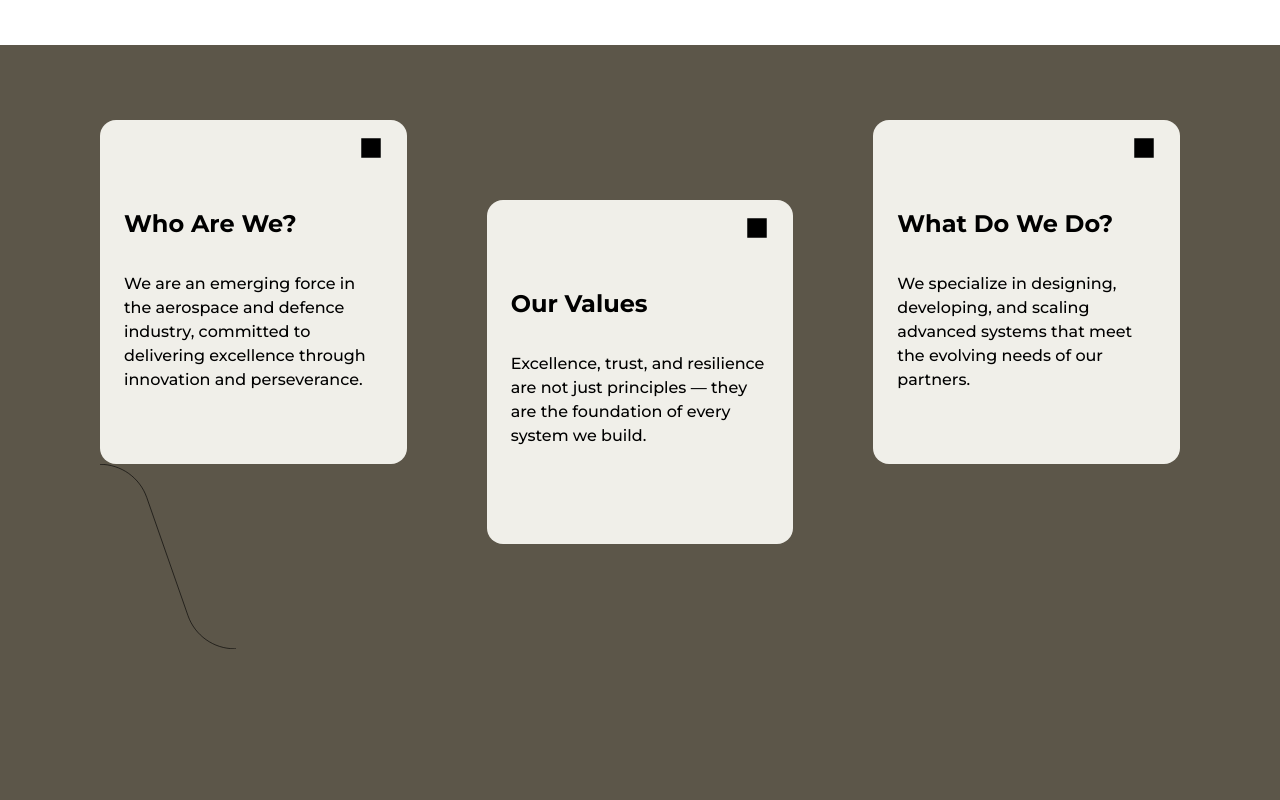
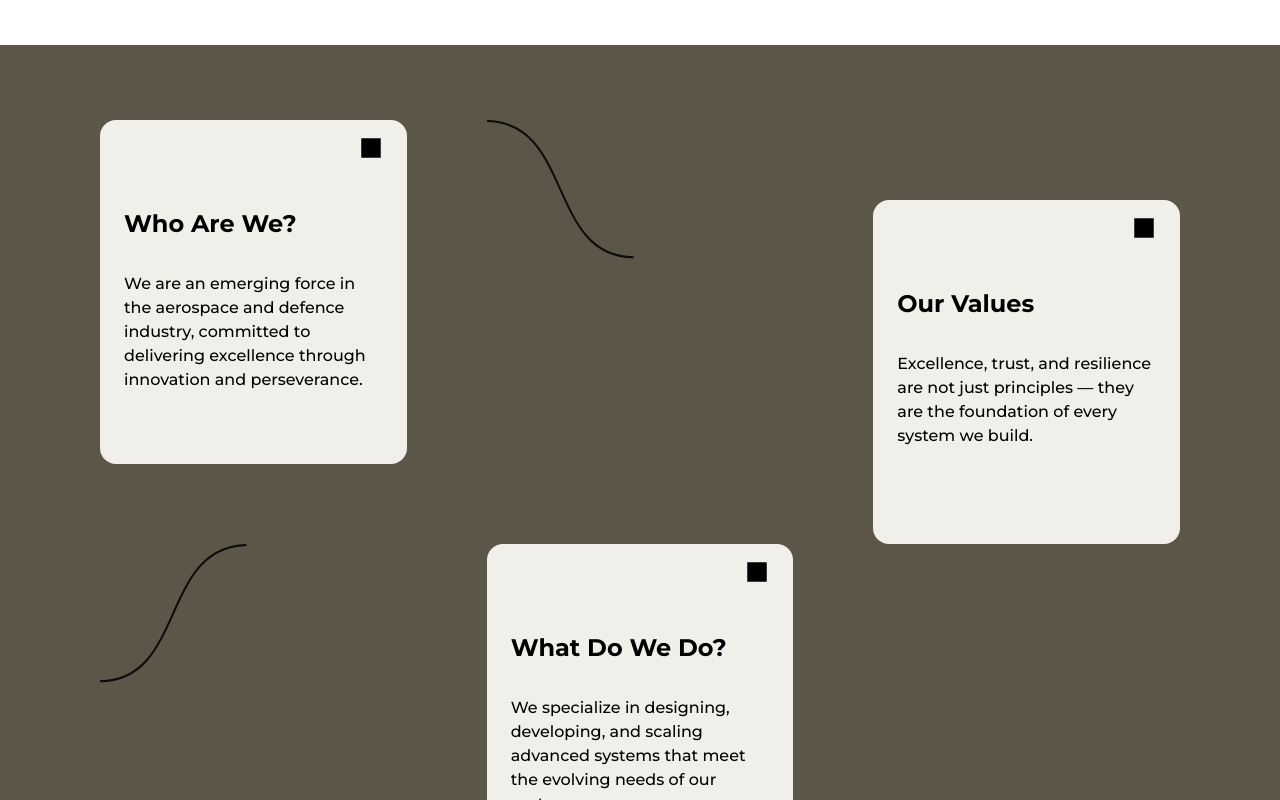
Before and after one commit to Wasiquekh/jetsys, a Next.js app: page /about-us in a window 1280 px wide. Shown: the part 460-1260 px from the top of the page. Built offline with nearby package versions, Linux system fonts and the light colour scheme; a web font is replaced by a local one.

Commit message:
working....

```diff
--- a/src/app/about-us/page.tsx
+++ b/src/app/about-us/page.tsx
@@ -66,6 +66,20 @@ const page = () => {
                 perseverance.
               </p>
             </div>
+            <svg
+              className="signature-stroke"
+              width="147"
+              height="139"
+              viewBox="0 0 147 139"
+              fill="none"
+              xmlns="http://www.w3.org/2000/svg"
+            >
+              <path
+                d="M0.0189209 0.999817C86.1113 2.62944 60.9018 136.865 146.519 137.191"
+                stroke="#0B0B0B"
+                strokeWidth="2"
+              />
+            </svg>
             <div className=" bg-[#F0EFE9] rounded-2xl px-6 pt-4 pb-18 relative top-20">
               <IoSquareSharp className=" ml-auto text-2xl rounded mb-12" />
 
@@ -75,6 +89,20 @@ const page = () => {
                 are the foundation of every system we build.
               </p>
             </div>
+            <svg
+              className="signature-stroke"
+              width="147"
+              height="139"
+              viewBox="0 0 147 139"
+              fill="none"
+              xmlns="http://www.w3.org/2000/svg"
+            >
+              <path
+                d="M146.504 0.999817C60.4114 2.62944 85.6209 136.865 0.00378437 137.191"
+                stroke="#0B0B0B"
+                strokeWidth="2"
+              />
+            </svg>
             <div className=" bg-[#F0EFE9] rounded-2xl px-6 pt-4 pb-18">
               <IoSquareSharp className=" ml-auto text-2xl rounded mb-12" />
 
@@ -84,23 +112,6 @@ const page = () => {
                 systems that meet the evolving needs of our partners.
               </p>
             </div>
-          </div>
-          <div className=" w-34">
-            <svg
-              className="signature-stroke"
-              width="100%"
-              height="100%"
-              xmlns="http://www.w3.org/2000/svg"
-              version="1.1"
-              viewBox="0 0 222.07 302.25"
-            >
-              <path
-                stroke="currentColor"
-                strokeWidth="1"
-                fill="none "
-                d="M0,.5h0c34.39,0,65.01,21.75,76.34,54.22l67.29,192.82c11.33,32.47,41.96,54.22,76.34,54.22h2.1"
-              ></path>
-            </svg>
           </div>
         </div>
       </section>
```
